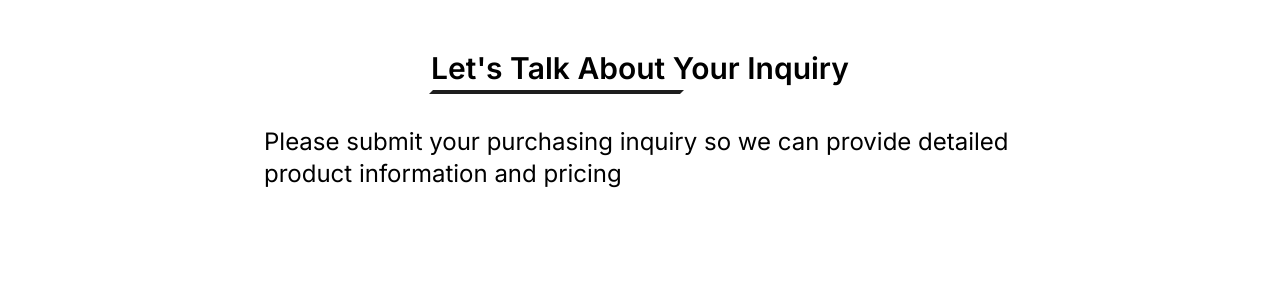
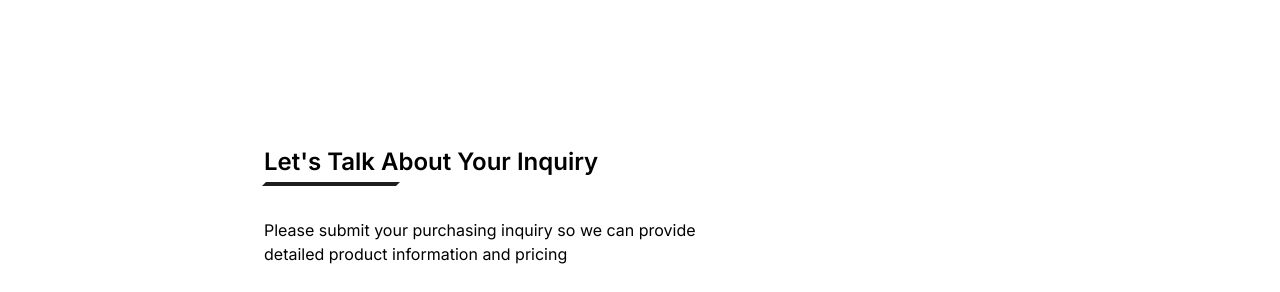
Before and after one commit to Daou-Cables/Daou-Cables-Frontend, a Next.js app: page /contact-us in a window 1280 px wide. Shown: the part 222-514 px from the top of the page. Built offline with nearby package versions, Linux system fonts and the light colour scheme; no server answers.

Commit message:
styling: inquiry section in contact us page

```diff
--- a/app/contact-us/page.tsx
+++ b/app/contact-us/page.tsx
@@ -1,8 +1,6 @@
 import React from "react";
 import PageHeader from "../ui/General/PageHeader";
 import Head from "../ui/ContactUs/Head";
-import ContactUsForm from "../ui/ContactUs/ContactUsForm";
-import ContactUsImage from "../ui/ContactUs/ContactUsImage";
 import ContactUs from "../ui/ContactUs/ContactUs";
 import ReachUs from "../ui/ContactUs/ReachUs";
 
--- a/app/ui/ContactUs/Head.tsx
+++ b/app/ui/ContactUs/Head.tsx
@@ -8,9 +8,17 @@ type Props = {
 
 const Head = ({ title, body }: Props) => {
   return (
-    <div>
-      <SectionTitle title={title} />
-      <p className="mt-8 text-lg sm:text-2xl">{body}</p>
+    <div className="">
+      <div className="mt-24 flex flex-row justify-start">
+        <div className="relative">
+          <span className="font-semibold text-xl sm:text-2xl">{title}</span>
+          <div
+            className="bg-[#1E1E1E] h-[3px] sm:h-[4px] mt-1 transform w-[40%] "
+            style={{ transform: "skewX(-45deg)" }}
+          />
+        </div>
+      </div>
+      <p className="mt-8 text-base max-w-[60%]">{body}</p>
     </div>
   );
 };
```
